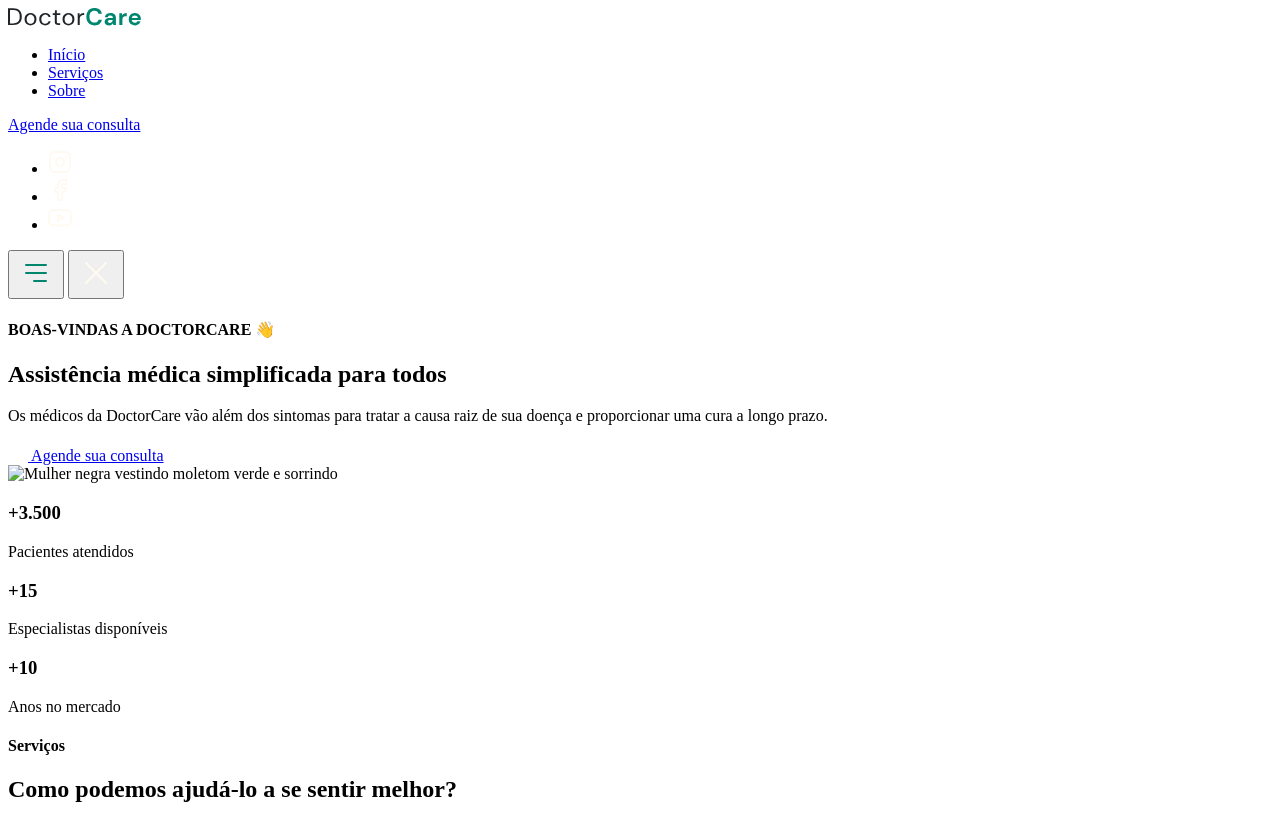
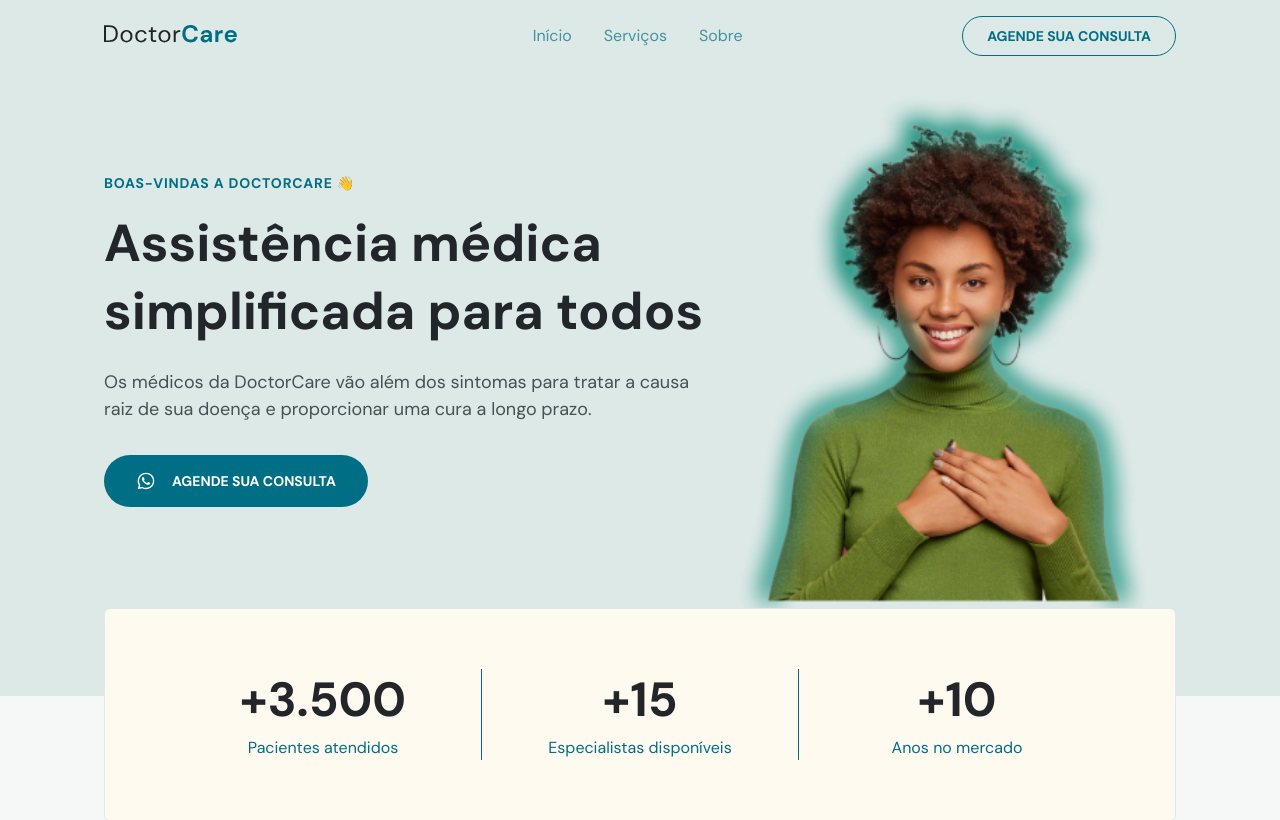
Before and after one commit to Allysonfreitas210695/DoctorCare, a plain HTML site: page index.html in a window 1280 px wide. Shown: the top 820 px of the page. Drawn offline with nearby package versions, Linux system fonts and the light colour scheme; the site is published under a folder, as on GitHub Pages, so addresses that start at the root find nothing.

Commit message:
ajustes de linkes

```diff
--- a/index.html
+++ b/index.html
@@ -5,7 +5,7 @@
     <meta name="viewport" content="width=device-width, initial-scale=1.0" />
     <title>DoctorCare</title>
 
-    <link rel="stylesheet" href="/style.css" />
+    <link rel="stylesheet" href="./style.css" />
 
     <link rel="preconnect" href="https://fonts.googleapis.com" />
     <link rel="preconnect" href="https://fonts.gstatic.com" crossorigin />
@@ -257,7 +257,7 @@
 
         <div class="col-b">
           <img
-            src="/assets/Foto.png"
+            src="./assets/Foto.png"
             alt="Mulher negra vestindo moletom verde e sorrindo"
           />
         </div>
@@ -748,6 +748,6 @@
     </a>
 
     <script src="https://unpkg.com/scrollreveal"></script>
-    <script src="main.js"></script>
+    <script src="./main.js"></script>
   </body>
 </html>
```
